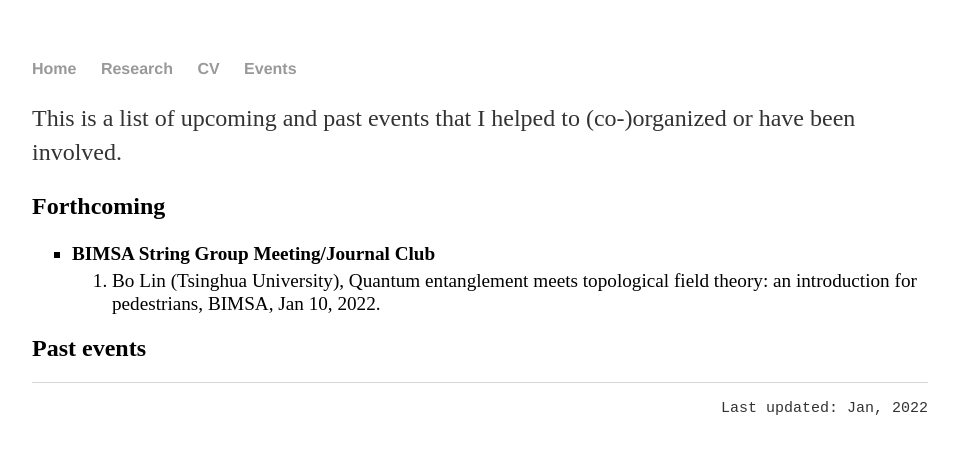
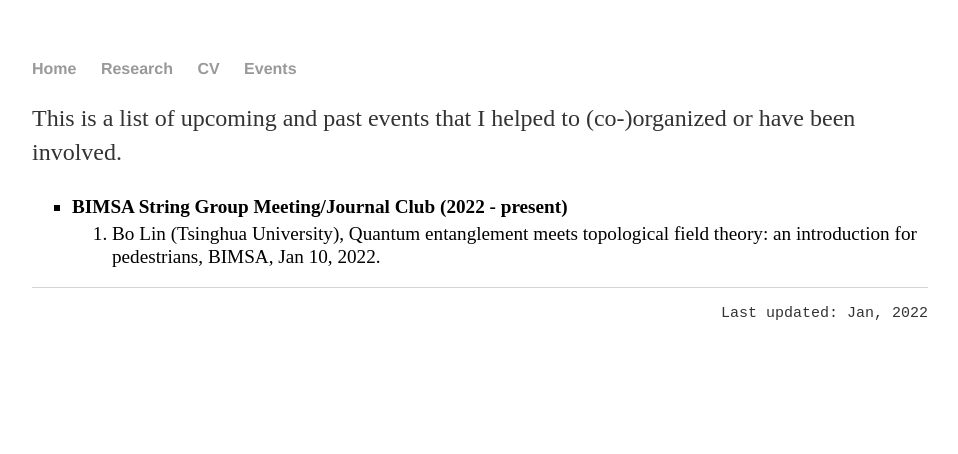
Before and after one commit to hhzou/hhzou.github.io, a Jekyll site: the page built from events/index.html, in a window 1280 px wide. Shown: the top 454 px of the page, without its empty margins (160-1118 px from the left). Built offline with Jekyll 4.4.1, drawn with Linux system fonts in a browser that asks for light colours.

Commit message:
Update index.html

```diff
--- a/events/index.html
+++ b/events/index.html
@@ -6,10 +6,8 @@ title: Hao Zou - Events
 	<p>
 		This is a list of upcoming and past events that I helped to (co-)organized or have been involved.
 	</p>
-
-	<h2>Forthcoming</h2>
 	<ul style="font-size:1.2em; line-height: 150%; list-style-type: square">
-		<li> <strong>BIMSA String Group Meeting/Journal Club</strong>
+		<li> <strong>BIMSA String Group Meeting/Journal Club (2022 - present)</strong>
 			<ol style="line-height: 120%">
 				<li>
 					Bo Lin (Tsinghua University), Quantum entanglement meets topological field theory: an introduction for pedestrians, BIMSA, Jan 10, 2022.
@@ -17,6 +15,4 @@ title: Hao Zou - Events
 			</ol>
 		</li>
 	</ul>
-
-	<h2>Past events</h2>
 </div>
```
